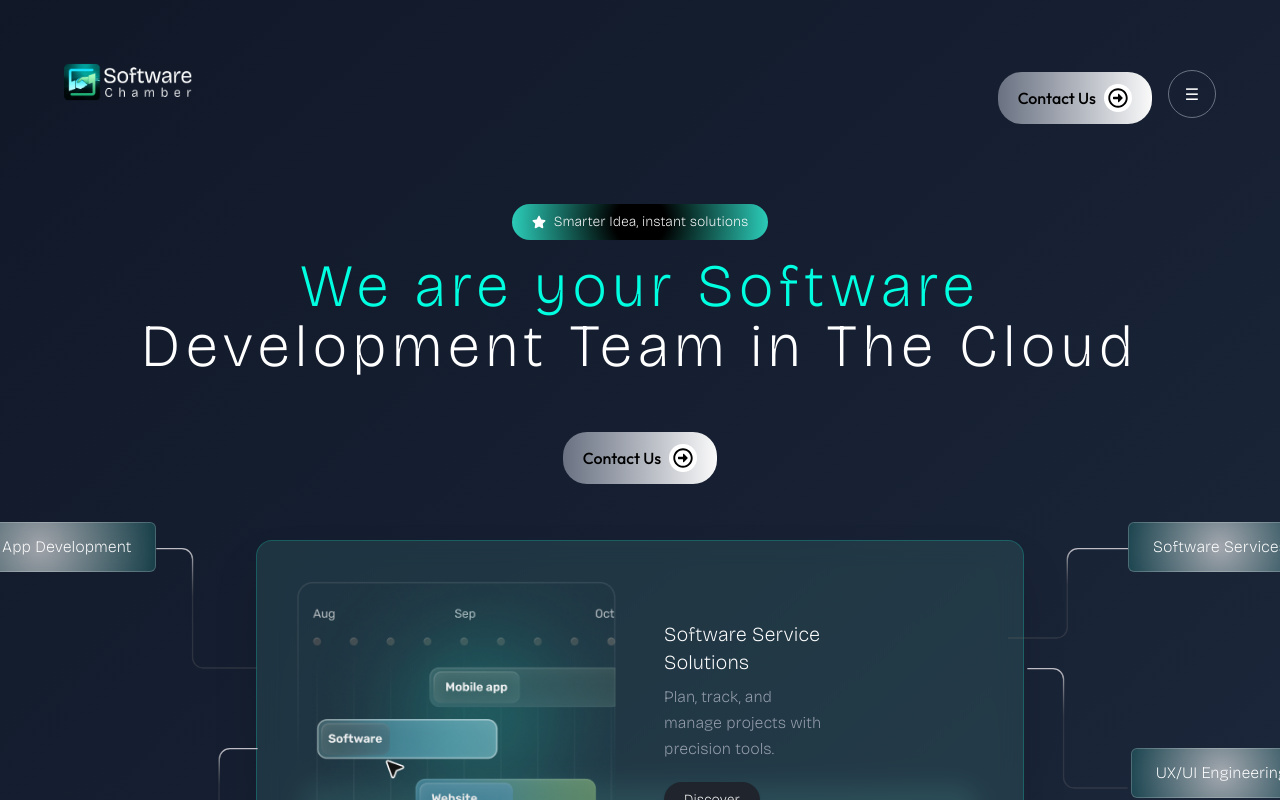
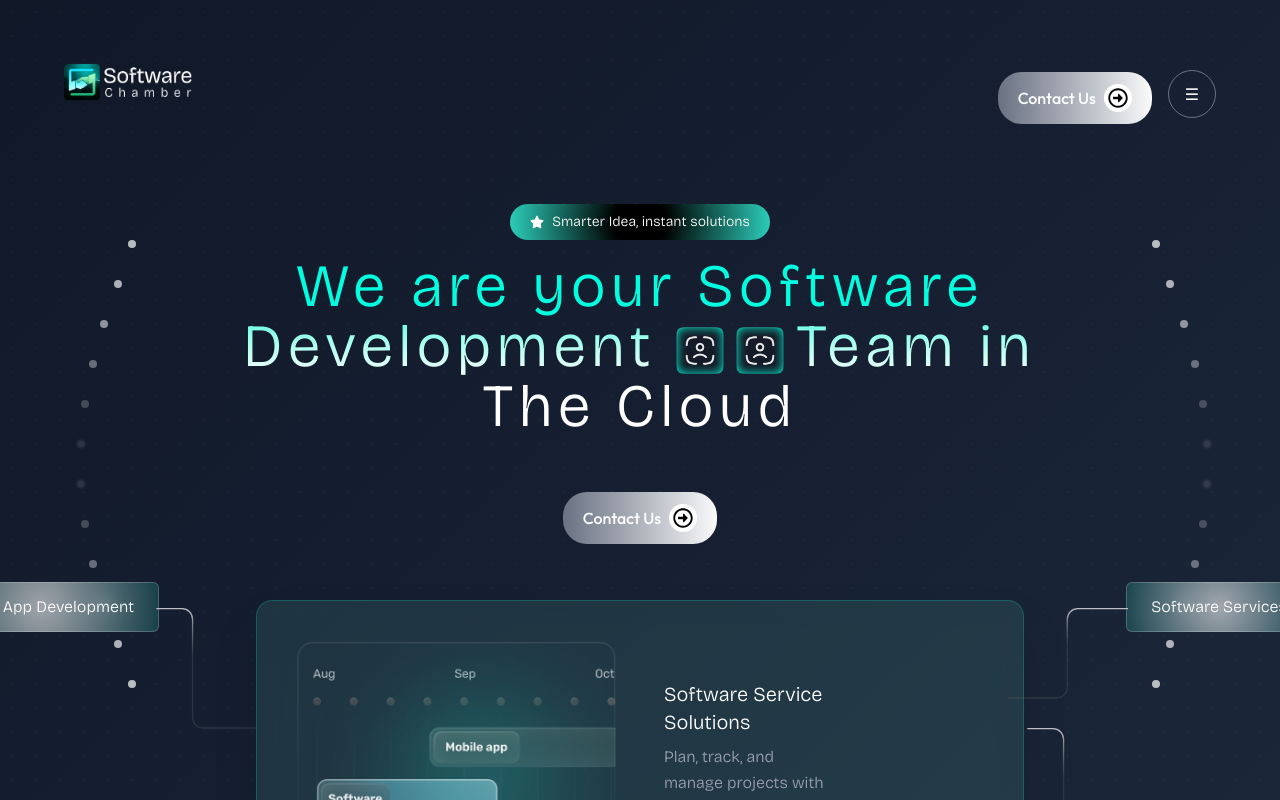
Before and after one commit to umme-Tahazzee/software-chamber, a Next.js app: page / in a window 1280 px wide. Shown: the top 800 px of the page. Built offline with nearby package versions, Linux system fonts and the light colour scheme.

Commit message:
fixing hero error

```diff
--- a/src/Components/Hero.jsx
+++ b/src/Components/Hero.jsx
@@ -2,6 +2,8 @@ import CardSection from '../material-ui/CardSection';
 import GradientButton from '../material-ui/Gradient-btn';
 import Navbar from './Navbar'
 import { FaStar } from "react-icons/fa";
+import { Dot } from './../material-ui/Dot';
+import  Image  from 'next/image';
 
 
 const Hero = () => {
@@ -9,7 +11,11 @@ const Hero = () => {
     <div className="hero min-h-screen max-w-full p-4 sm:p-6 md:p-10 ">
       <Navbar />
 
-      <section className="text-center py-20 font-bricolage">
+      {/* content */}
+
+      <section className="text-center py-20 font-bricolage"
+      >
+        <Dot/>
 
         <div
           className="inline-block px-5 py-2 rounded-full text-sm mb-4
@@ -25,7 +31,26 @@ const Hero = () => {
         <h1 className="text-4xl sm:text-5xl md:text-6xl font-bold tracking-widest" >
           <span className="text-[#00FFE0]"> We are your Software</span>
           <br />
-          Development Team in The Cloud
+          <span className="text-transparent bg-clip-text bg-gradient-to-b
+            from-[#00FFE0] to-white "> Development {' '}
+         <span className="">
+          <Image
+            src="/images/heroBtn1.png"
+            alt="heroBtn1"
+            width={48}
+            height={48}
+            className="relative inline-block mr-3"
+          />
+           <Image
+           src="/images/heroBtn1.png"
+            alt="heroBtn2"
+            width={48}
+            height={48}
+            className="relative inline-block mr-3"
+          />
+          </span>
+            Team in</span>  <br />
+          The Cloud
         </h1>
 
 
--- a/src/Components/OverviewSection.jsx
+++ b/src/Components/OverviewSection.jsx
@@ -11,10 +11,10 @@ const OverviewSection = () => {
  return (
   <section className="min-h-screen max-w-full p-4 sm:p-6 md:p-30 font-bricolage">
 
-  <div className="text-center mx-auto mb-12">
+  <div className="text-center mx-auto mb-12 ">
   <h1
     className="text-xl md:text-6xl font-bold
-    items-center justify-center gap-2 text-balance"
+    items-center justify-center gap-2 text-balance tracking-tighter leading-normal cursor-pointer"
   >
     <Image
       src="/images/star.png"
@@ -24,10 +24,10 @@ const OverviewSection = () => {
       className="hidden md:inline-block  mr-3"
     />
     <span className="text-gray-800">At Software Chamber,</span>{" "}
-    <span className="text-gray-500">we specialize</span>{" "}
+    <span className="text-[#A5A5A5]">we specialize</span>{" "}
     in turning complex challenges into elegant
     <br />
-    <span className="text-gray-500">digital solutions</span>
+    <span className="text-[#A5A5A5]">digital solutions</span>
      <Image
       src="/images/upaarrow.png"
       alt="Star Icon"
--- a/src/app/layout.js
+++ b/src/app/layout.js
@@ -9,7 +9,7 @@ const inter = Inter({
 // Setup Bricolage Grotesque
 const bricolage = Bricolage_Grotesque({
   subsets: ["latin"],
-  weight : '200',
+  weight :  '300',
   variable: "--font-bricolage",
 });
 
--- /dev/null
+++ b/src/material-ui/Dot.jsx
@@ -0,0 +1,67 @@
+export const Dot = () => {
+  // Generate 12 dots with a smooth curve on right side
+  const rightSpots = Array.from({ length: 12 }).map((_, i) => {
+    const top = 30 + i * 5; // vertical spacing from 30% to 85%
+    // horizontal left in % making a gentle curve (arc)
+    const left = 90 + 4 * Math.sin((i / 11) * Math.PI);
+    // opacity varies smoothly between 0.4 and 0.7
+    const opacity = 0.4 + 0.3 * Math.cos((i / 11) * Math.PI * 2);
+    return { top, left, opacity };
+  });
+
+  // Generate 12 dots with a smooth curve on left side (mirrored)
+  const leftSpots = Array.from({ length: 12 }).map((_, i) => {
+    const top = 30 + i * 5; // vertical spacing from 30% to 85%
+    // horizontal left in % with inverse curve for left side
+    const left = 10 - 4 * Math.sin((i / 11) * Math.PI);
+    // opacity varies smoothly
+    const opacity = 0.4 + 0.3 * Math.cos((i / 11) * Math.PI * 2);
+    return { top, left, opacity };
+  });
+
+  return (
+    <div>
+      {/* dotted background */}
+      <div
+        className="absolute inset-0 opacity-20"
+        style={{
+          backgroundImage:
+            "radial-gradient(rgba(255,255,255,0.15) 1px, transparent 1px)",
+          backgroundSize: "24px 24px",
+        }}
+      ></div>
+
+      {/* dots on right side */}
+      <div className="absolute inset-0 pointer-events-none">
+        {rightSpots.map((spot, index) => (
+          <span
+            key={`right-${index}`}
+            className="absolute w-2 h-2 bg-white rounded-full"
+            style={{
+              top: `${spot.top}%`,
+              left: `${spot.left}%`,
+              opacity: spot.opacity,
+              filter: `blur(${(1 - spot.opacity) * 1}px)`, // subtle blur for depth
+            }}
+          ></span>
+        ))}
+      </div>
+
+      {/* dots on left side */}
+      <div className="absolute inset-0 pointer-events-none">
+        {leftSpots.map((spot, index) => (
+          <span
+            key={`left-${index}`}
+            className="absolute w-2 h-2 bg-white rounded-full"
+            style={{
+              top: `${spot.top}%`,
+              left: `${spot.left}%`,
+              opacity: spot.opacity,
+              filter: `blur(${(1 - spot.opacity) * 1}px)`,
+            }}
+          ></span>
+        ))}
+      </div>
+    </div>
+  );
+};
--- a/src/material-ui/Gradient-btn.jsx
+++ b/src/material-ui/Gradient-btn.jsx
@@ -4,10 +4,10 @@ export default function GradientButton({ children, onClick, className }) {
   return (
 
     <button className="flex items-center justify-center gap-2 mt-8 font-outfit bg-gradient-to-r
-  from-gray-500 to-zinc-50 text-black px-5 py-3 rounded-3xl
-  hover:scale-105 transition">
+    from-gray-500 to-zinc-50 text-white px-5 py-3 rounded-3xl
+     hover:scale-105 transition cursor-pointer">
 
-      <span className="flex items-center">Contact Us</span>
+      <span className="flex  items-center">Contact Us</span>
 
       <div className="flex items-center justify-center bg-white p-1 rounded-full">
         <FaRegArrowAltCircleRight className="text-black size-5" />
```
Also changed, not shown: public/images/btn2.svg (added), public/images/btns.png (added).
